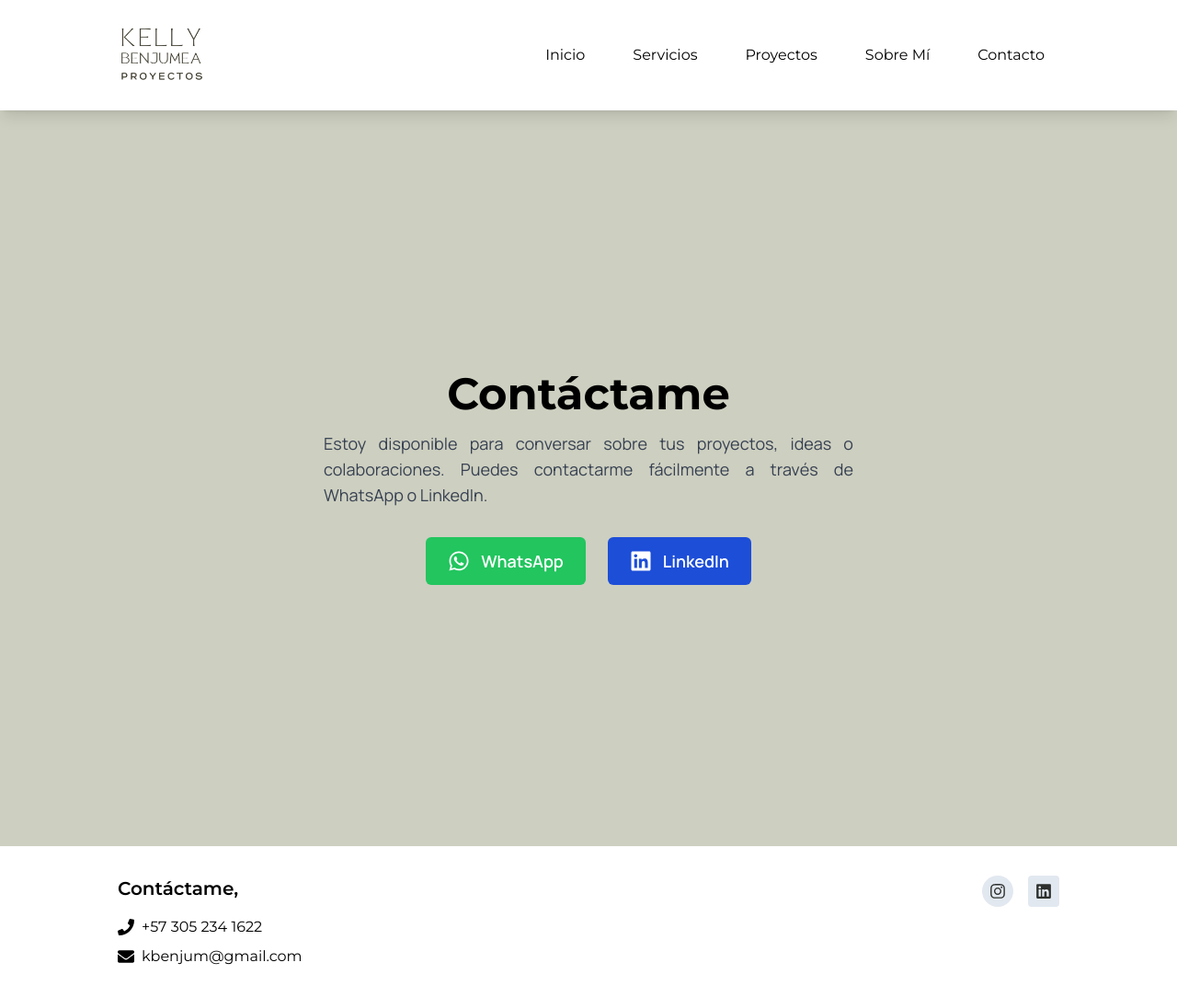
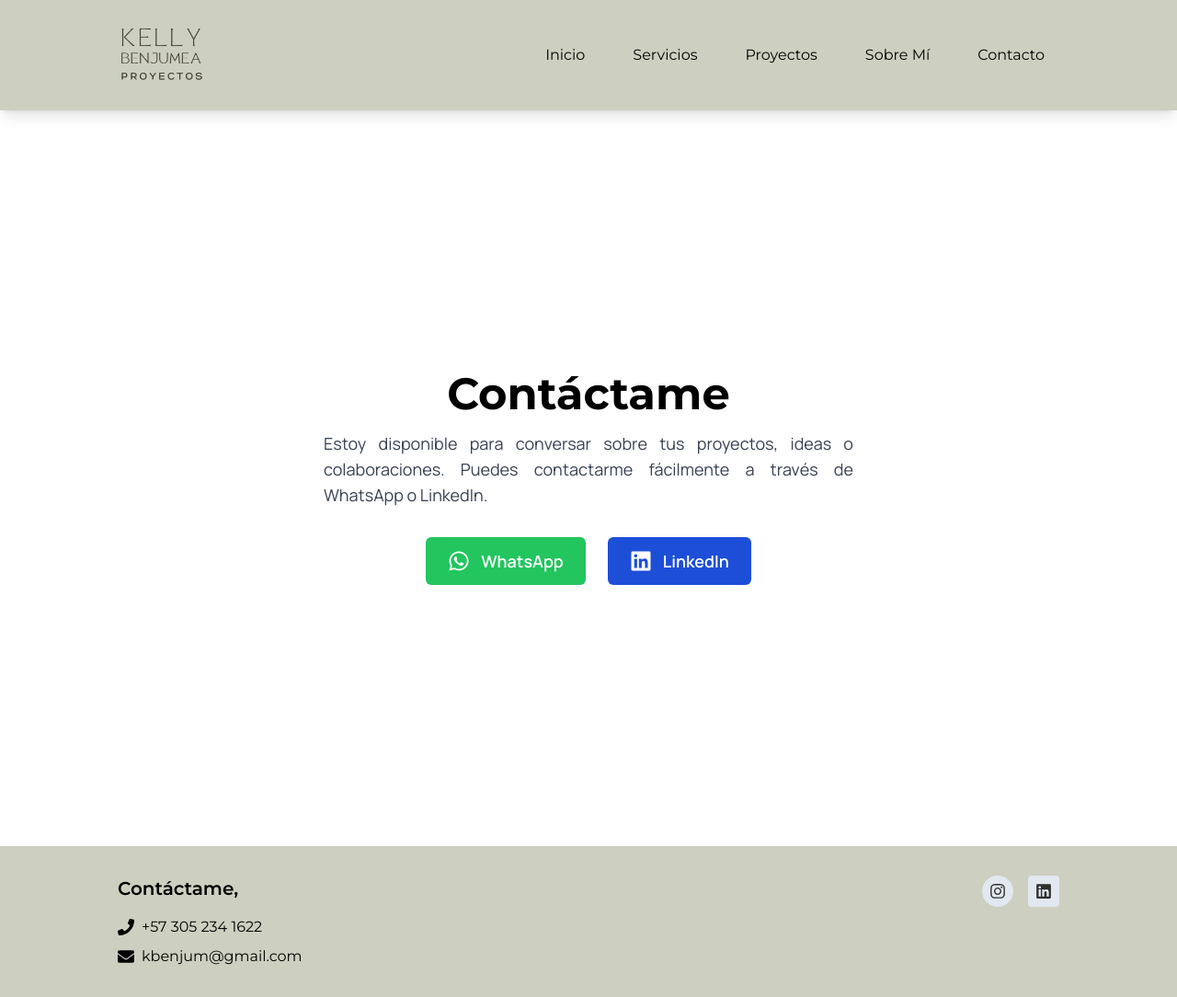
Before and after one commit to ErickBejarano15/Portafolio_Arquitecta_Kelly, a React (Vite) app: page /Portafolio_Arquitecta_Kelly/contact in a window 1280 px wide. Shown: the whole page at 92% size. Built offline with nearby package versions, Linux system fonts and the light colour scheme; a web font is replaced by a local one.

Commit message:
Actualizaciones de diseño y componentes

```diff
--- a/src/Components/Components_Home/Aboutme.jsx
+++ b/src/Components/Components_Home/Aboutme.jsx
@@ -5,7 +5,7 @@ import imgExtra from '../../assets/Home/Aboutme/experiencia.jpg';
 
 const Aboutme = () => {
   return (
-    <section className="w-full bg-gris-canva py-12 px-4 md:px-32 font-manrope">
+    <section className="w-full py-12 px-4 md:px-32 font-manrope">
       {/* Título */}
       <div className="relative mb-12">
         <h2 className="text-3xl md:text-4xl font-bold mb-2 text-left">Sobre mí</h2>
--- a/src/Components/Components_Home/Proyectos_Preview.jsx
+++ b/src/Components/Components_Home/Proyectos_Preview.jsx
@@ -16,7 +16,7 @@ const Proyectos_Preview = () => {
   }));
 
   return (
-    <section className="w-full bg-gris-canva py-12 px-4 md:px-32 font-manrope">
+    <section className="w-full py-12 px-4 md:px-32 font-manrope">
       {/* Título principal */}
       <div className="relative mb-12">
         <h2 className="text-3xl md:text-4xl font-bold mb-2 text-left">Proyectos</h2>
--- a/src/Components/Components_Home/Reviews.jsx
+++ b/src/Components/Components_Home/Reviews.jsx
@@ -30,7 +30,7 @@ const Reviews = () => {
   ];
 
   return (
-    <section className="w-full bg-gris-canva py-16 px-4 md:px-32 font-manrope">
+    <section className="w-full  py-16 px-4 md:px-32 font-manrope">
       <h2 className="text-center text-2xl md:text-3xl font-semibold mb-12">
         ¿Qué dicen los clientes?
       </h2>
--- a/src/Components/Components_Home/Servicios_Review.jsx
+++ b/src/Components/Components_Home/Servicios_Review.jsx
@@ -38,7 +38,7 @@ const servicios = [
 
 const Servicios_Review = () => {
   return (
-    <section className="w-full bg-gris-canva py-12 px-4 md:px-32 font-manrope">
+    <section className="w-full py-12 px-4 md:px-32 font-manrope">
       {/* Título principal */}
       <div className="relative mb-12">
         <h2 className="text-3xl md:text-4xl font-bold mb-2 text-left">Servicios</h2>
--- a/src/Components/Footer.jsx
+++ b/src/Components/Footer.jsx
@@ -3,7 +3,7 @@ import { FaPhone, FaEnvelope, FaInstagram, FaLinkedin } from 'react-icons/fa';
 
 const Footer = () => {
   return (
-    <footer className="bg-white text-black py-8 px-4 md:px-32 font-montserrat">
+    <footer className="bg-gris-canva text-black py-8 px-4 md:px-32 font-montserrat">
       <div className="flex flex-col md:flex-row justify-between items-center md:items-start gap-8">
         {/* Sección izquierda */}
         <div>
--- a/src/Components/NavBar.jsx
+++ b/src/Components/NavBar.jsx
@@ -22,7 +22,7 @@ const NavBar = () => {
 
   return (
     <header className="fixed top-0 left-0 w-full z-50">
-      <nav className='bg-white shadow-lg py-2 md:py-3 px-4 md:px-32 flex justify-between items-center'>
+      <nav className='bg-gris-canva shadow-lg py-2 md:py-3 px-4 md:px-32 flex justify-between items-center'>
         {/* Logo / Marca */}
         <Link to="/">
           {/* Logo */}
--- a/src/pages/About.jsx
+++ b/src/pages/About.jsx
@@ -3,7 +3,7 @@ import img from '../assets/Home/Aboutme/foto-kelly.png';
 
 const About = () => {
   return (
-    <section className="w-full bg-gris-canva text-black font-manrope px-6 py-12 md:px-32 -mt-10">
+    <section className="w-full bg-white text-black font-manrope px-6 py-12 md:px-32 -mt-10">
       {/* Encabezado */}
       <div className="mb-12">
         <h1 className="text-4xl md:text-5xl font-bold font-montserrat mb-2">Sobre Mí</h1>
--- a/src/pages/Contact.jsx
+++ b/src/pages/Contact.jsx
@@ -3,7 +3,7 @@ import { FaLinkedin, FaWhatsapp } from 'react-icons/fa';
 
 const Contact = () => {
   return (
-    <section className="w-full min-h-screen -mt-10 bg-gris-canva text-black font-manrope px-6 py-12 md:px-32 flex flex-col items-center justify-center">
+    <section className="w-full min-h-screen -mt-10 bg-white text-black font-manrope px-6 py-12 md:px-32 flex flex-col items-center justify-center">
       <h1 className="text-4xl md:text-5xl font-bold font-montserrat mb-4">Contáctame</h1>
       <div className="w-full max-w-xl text-center text-gray-700 text-lg text-justify mb-8">
         Estoy disponible para conversar sobre tus proyectos, ideas o colaboraciones.
--- a/src/pages/Home.jsx
+++ b/src/pages/Home.jsx
@@ -7,7 +7,7 @@ import Reviews from '../Components/Components_Home/Reviews'
 
 const Home = () => {
   return (
-    <div>
+    <div className='bg-white'>
       <High_Slider/>
       <Servicios_Review/>
       <Proyectos_Preview/>
--- a/src/pages/Proyectos.jsx
+++ b/src/pages/Proyectos.jsx
@@ -21,7 +21,7 @@ const Proyectos = () => {
         );
 
   return (
-    <section className="w-full bg-gris-canva py-12 px-6 md:px-20 font-manrope -mt-10">
+    <section className="w-full bg-white py-12 px-6 md:px-20 font-manrope -mt-10">
       <Resumen_Proyectos />
       <Filtro_Servicios filtro={filtro} setFiltro={setFiltro} />
       <Lista_Proyectos proyectos={proyectosFiltrados} />
--- a/src/pages/Servicios.jsx
+++ b/src/pages/Servicios.jsx
@@ -45,7 +45,7 @@ const servicios = [
 
 const Servicios = () => {
   return (
-    <section className="w-full bg-gris-canva text-black px-6 py-12 md:px-32 font-manrope -mt-10">
+    <section className="w-full bg-white text-black px-6 py-12 md:px-32 font-manrope -mt-10">
       <h1 className="text-4xl md:text-5xl font-bold font-montserrat mb-2">Servicios</h1>
       <div className="w-full h-[1px] bg-black mb-12" />
 
```
